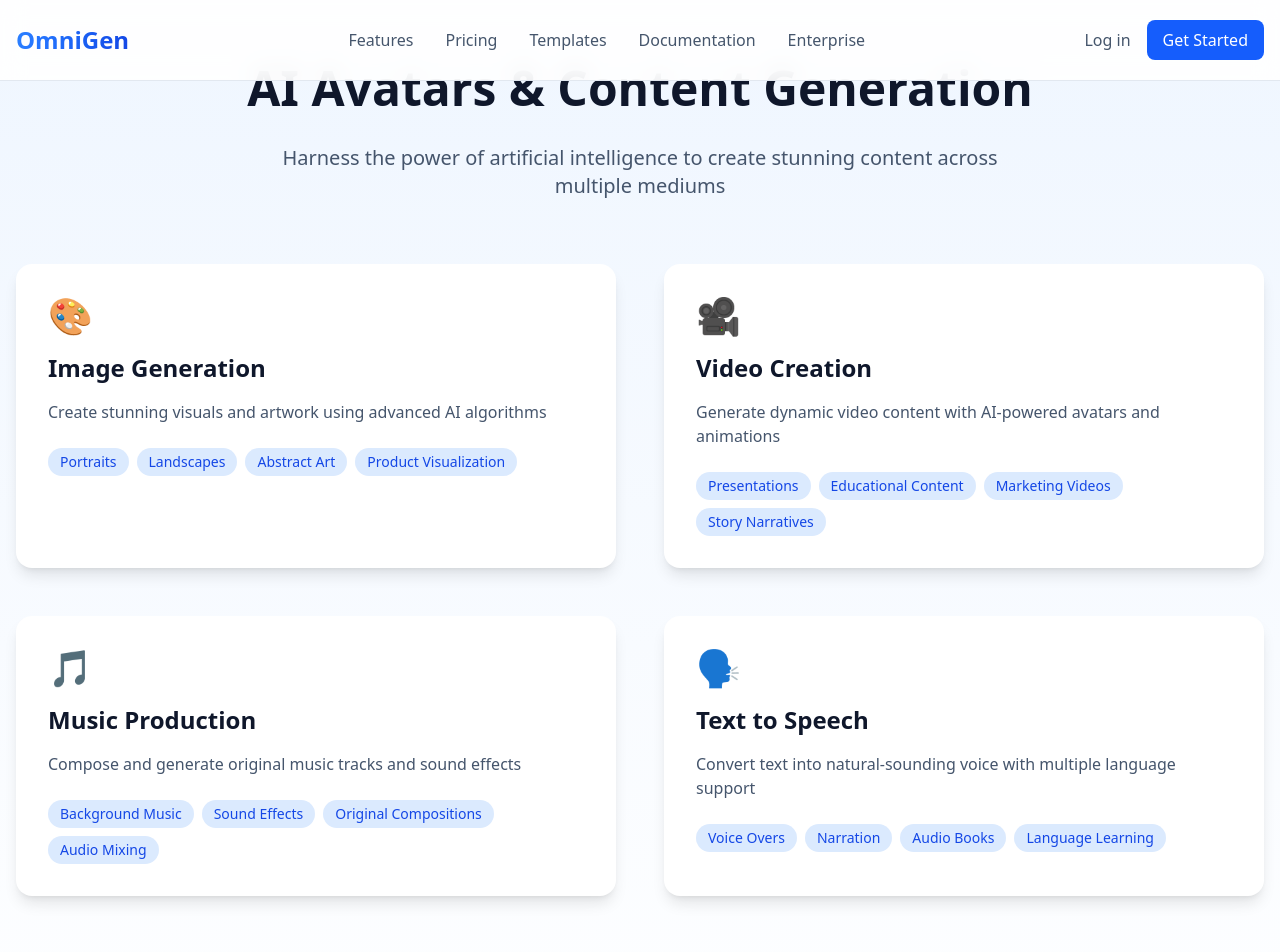
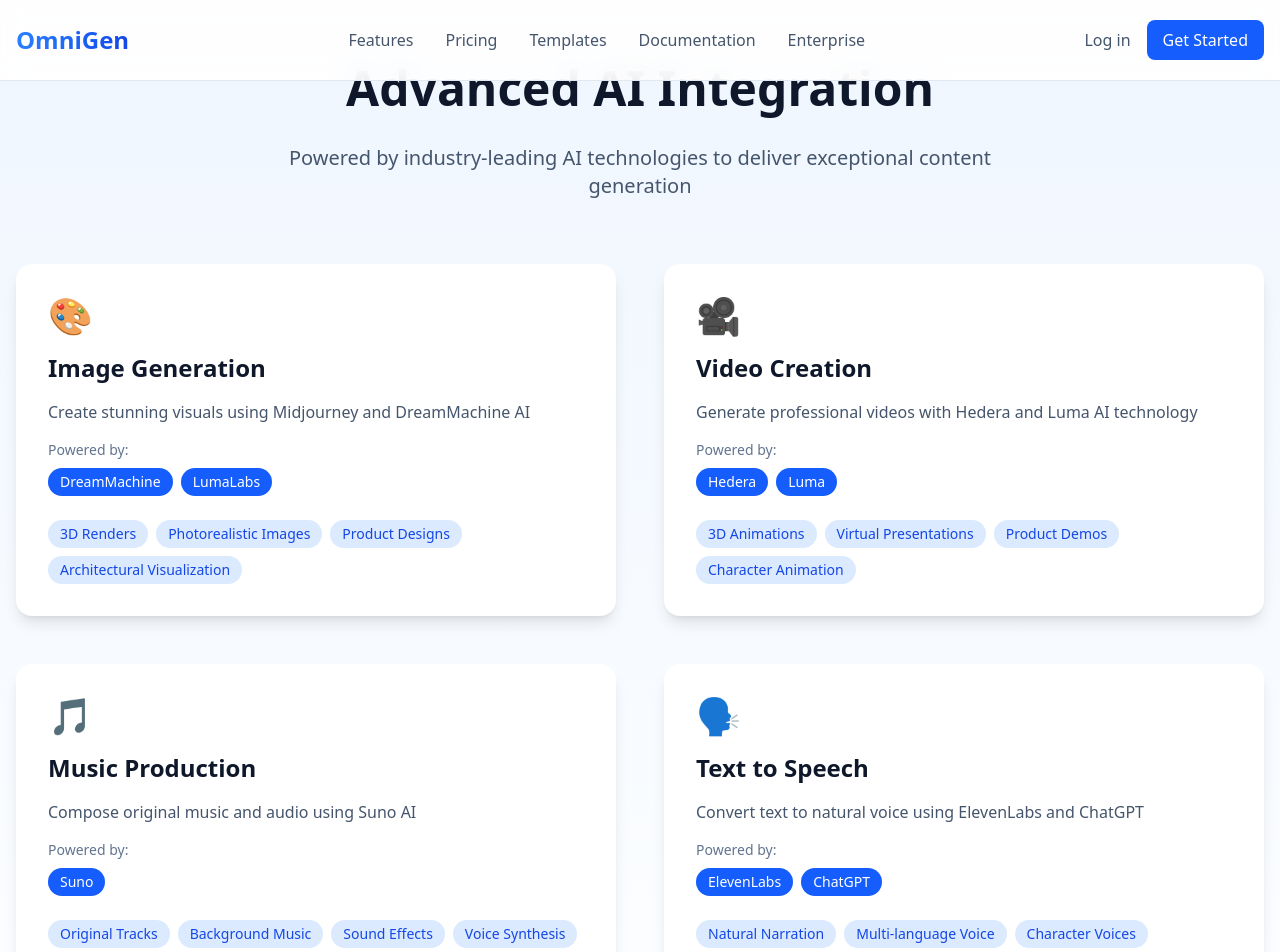
Before and after one commit to LHagfoss/gervi-ai-prosjekt, a Next.js app: page /ai-avatars in a window 1280 px wide. Shown: the top 952 px of the page. Built offline with nearby package versions, Linux system fonts and the light colour scheme; no server answers.

Commit message:
display bots being used

```diff
--- a/src/app/(pages)/ai-avatars/page.tsx
+++ b/src/app/(pages)/ai-avatars/page.tsx
@@ -3,27 +3,31 @@
   const capabilities = [
     {
       title: "Image Generation",
-      description: "Create stunning visuals and artwork using advanced AI algorithms",
+      description: "Create stunning visuals using Midjourney and DreamMachine AI",
       icon: "🎨",
-      examples: ["Portraits", "Landscapes", "Abstract Art", "Product Visualization"]
+      aiTools: ["DreamMachine", "LumaLabs"],
+      examples: ["3D Renders", "Photorealistic Images", "Product Designs", "Architectural Visualization"]
     },
     {
       title: "Video Creation",
-      description: "Generate dynamic video content with AI-powered avatars and animations",
+      description: "Generate professional videos with Hedera and Luma AI technology",
       icon: "🎥",
-      examples: ["Presentations", "Educational Content", "Marketing Videos", "Story Narratives"]
+      aiTools: ["Hedera", "Luma"],
+      examples: ["3D Animations", "Virtual Presentations", "Product Demos", "Character Animation"]
     },
     {
       title: "Music Production",
-      description: "Compose and generate original music tracks and sound effects",
+      description: "Compose original music and audio using Suno AI",
       icon: "🎵",
-      examples: ["Background Music", "Sound Effects", "Original Compositions", "Audio Mixing"]
+      aiTools: ["Suno"],
+      examples: ["Original Tracks", "Background Music", "Sound Effects", "Voice Synthesis"]
     },
     {
       title: "Text to Speech",
-      description: "Convert text into natural-sounding voice with multiple language support",
+      description: "Convert text to natural voice using ElevenLabs and ChatGPT",
       icon: "🗣️",
-      examples: ["Voice Overs", "Narration", "Audio Books", "Language Learning"]
+      aiTools: ["ElevenLabs", "ChatGPT"],
+      examples: ["Natural Narration", "Multi-language Voice", "Character Voices", "Real-time Speech"]
     }
   ];
 
@@ -31,10 +35,10 @@
     <div className="min-h-screen bg-linear-to-b from-blue-50 to-white py-16">
       <div className="max-w-7xl mx-auto px-4">
         <h1 className="text-5xl font-bold text-slate-900 text-center mb-8">
-          AI Avatars & Content Generation
+          Advanced AI Integration
         </h1>
         <p className="text-xl text-slate-600 text-center mb-16 max-w-3xl mx-auto">
-          Harness the power of artificial intelligence to create stunning content across multiple mediums
+          Powered by industry-leading AI technologies to deliver exceptional content generation
         </p>
 
         <div className="grid grid-cols-1 md:grid-cols-2 gap-12 mb-20">
@@ -44,9 +48,22 @@
               <h2 className="text-2xl font-semibold text-slate-900 mb-4">
                 {capability.title}
               </h2>
-              <p className="text-slate-600 mb-6">
+              <p className="text-slate-600 mb-4">
                 {capability.description}
               </p>
+              <div className="mb-6">
+                <div className="text-sm font-medium text-slate-500 mb-2">Powered by:</div>
+                <div className="flex flex-wrap gap-2">
+                  {capability.aiTools.map((tool, idx) => (
+                    <span
+                      key={idx}
+                      className="px-3 py-1 bg-blue-600 text-white rounded-full text-sm font-medium"
+                    >
+                      {tool}
+                    </span>
+                  ))}
+                </div>
+              </div>
               <div className="flex flex-wrap gap-2">
                 {capability.examples.map((example, idx) => (
                   <span
@@ -63,10 +80,10 @@
 
         <div className="text-center">
           <h3 className="text-2xl font-semibold text-slate-900 mb-6">
-            Ready to Create?
+            Experience Next-Gen AI Creation
           </h3>
           <button className="bg-blue-600 text-white px-8 py-3 rounded-lg hover:bg-blue-700 transition-colors">
-            Start Generating Content
+            Start Creating
           </button>
         </div>
       </div>
```
